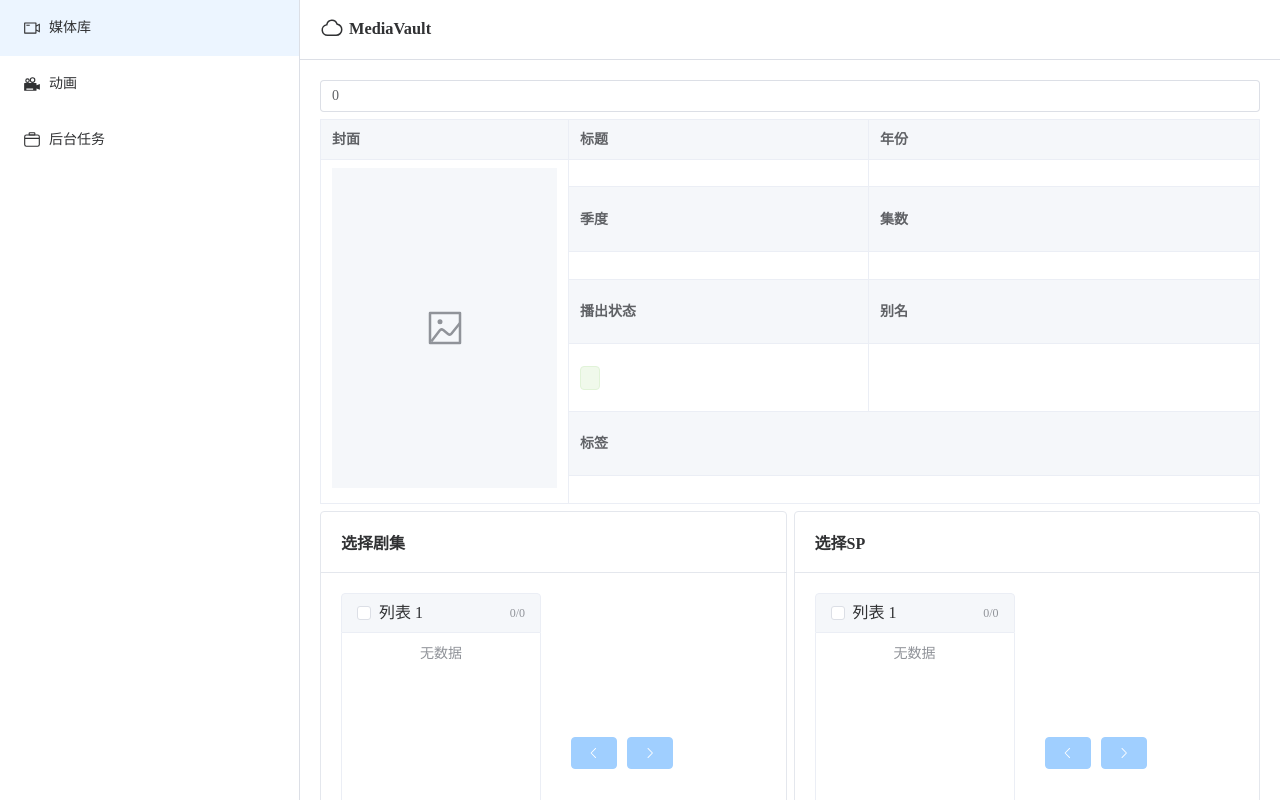
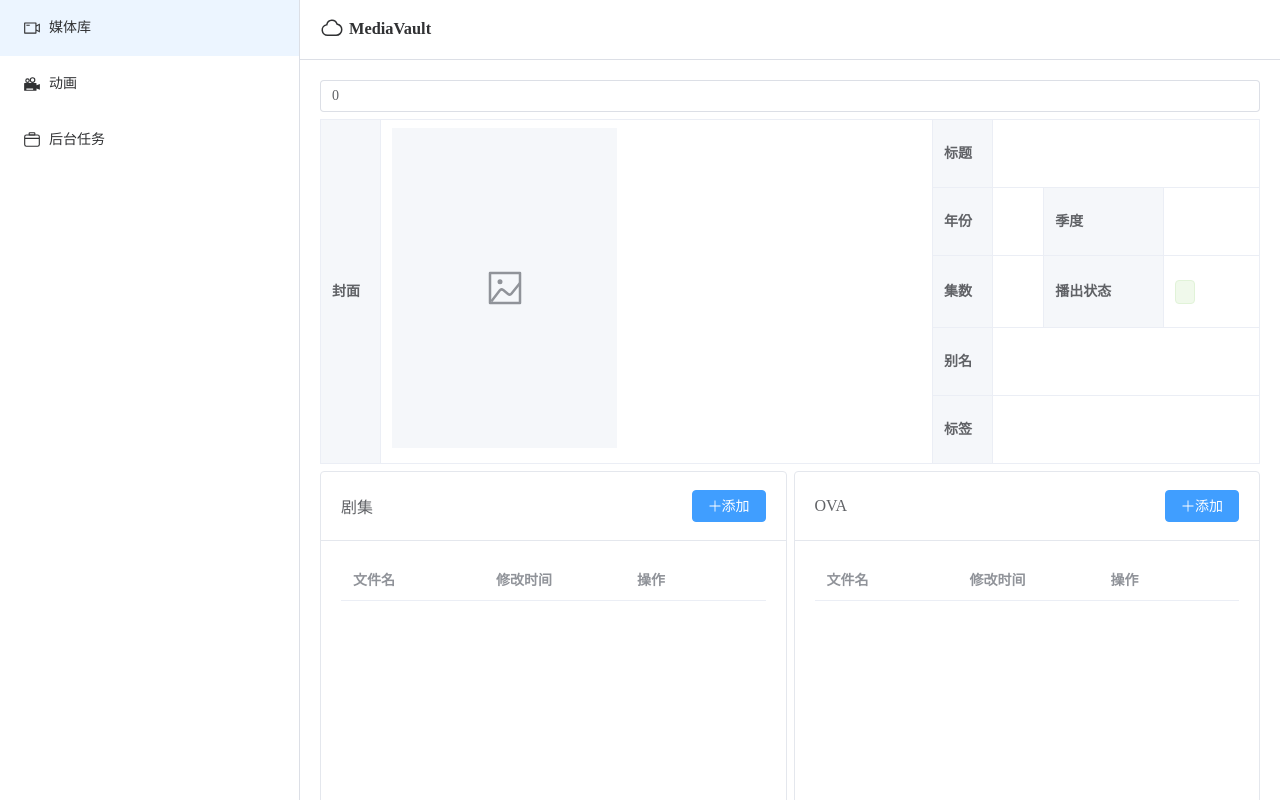
Before and after one commit to nnnewb/MediaVault, a Vue app in the folder media-vault/: page /anime/edit/new in a window 1280 px wide. Built offline with nearby package versions, Linux system fonts and the light colour scheme.

Commit message:
feat: 优化 UI/UX 效果

```diff
--- a/media-vault/src/views/AnimeEdit.vue
+++ b/media-vault/src/views/AnimeEdit.vue
@@ -60,8 +60,8 @@ function on_select_change(value) {
 
     <el-row>
       <el-col :span="24">
-        <el-descriptions border direction="vertical">
-          <el-descriptions-item label="封面" width="240" :rowspan="6">
+        <el-descriptions border direction="horizontal" :column="3" label-width="60">
+          <el-descriptions-item label="封面" :rowspan="5">
             <el-image :src="anime_info.picture" fit="cover">
               <template #error>
                 <el-icon :size="40" class="image-slot">
@@ -70,7 +70,7 @@ function on_select_change(value) {
               </template>
             </el-image>
           </el-descriptions-item>
-          <el-descriptions-item label="标题" width="300">
+          <el-descriptions-item label="标题" :span="2">
             <el-text size="large" type="primary" class="bold">
               {{ anime_info.title }}
             </el-text>
@@ -78,16 +78,20 @@ function on_select_change(value) {
           <el-descriptions-item label="年份">{{ anime_info.year }}</el-descriptions-item>
           <el-descriptions-item label="季度">{{ anime_info.season }}</el-descriptions-item>
           <el-descriptions-item label="集数">{{ anime_info.episodes }}</el-descriptions-item>
-          <el-descriptions-item label="播出状态">
+          <el-descriptions-item label="播出状态" label-width="120">
             <el-tag type="success">
               {{ anime_info.status }}
             </el-tag>
           </el-descriptions-item>
           <el-descriptions-item label="别名" :span="2">
-            <el-tag type="primary" v-for="synonym in anime_info.synonyms">{{ synonym }}</el-tag>
+            <el-space wrap>
+              <el-tag type="primary" v-for="synonym in anime_info.synonyms">{{ synonym }}</el-tag>
+            </el-space>
           </el-descriptions-item>
-          <el-descriptions-item label="标签">
-            <el-tag v-for="t in anime_info.tags">{{ t }}</el-tag>
+          <el-descriptions-item label="标签" :span="2">
+            <el-space wrap>
+              <el-tag v-for="t in anime_info.tags">{{ t }}</el-tag>
+            </el-space>
           </el-descriptions-item>
         </el-descriptions>
       </el-col>
@@ -97,18 +101,42 @@ function on_select_change(value) {
       <el-col :span="12">
         <el-card shadow="never">
           <template #header>
-            <h4>选择剧集</h4>
+            <el-row>
+              <el-text size="large">剧集</el-text>
+              <el-button type="primary" class="push">
+                <el-icon>
+                  <Plus />
+                </el-icon>
+                添加
+              </el-button>
+            </el-row>
           </template>
-          <el-transfer></el-transfer>
+          <el-table height="500">
+            <el-table-column label="文件名" />
+            <el-table-column label="修改时间" />
+            <el-table-column label="操作"></el-table-column>
+          </el-table>
         </el-card>
       </el-col>
 
       <el-col :span="12">
         <el-card shadow="never">
           <template #header>
-            <h4>选择SP</h4>
+            <el-row>
+              <el-text size="large">OVA</el-text>
+              <el-button type="primary" class="push">
+                <el-icon>
+                  <Plus />
+                </el-icon>
+                添加
+              </el-button>
+            </el-row>
           </template>
-          <el-transfer></el-transfer>
+          <el-table height="500">
+            <el-table-column label="文件名" />
+            <el-table-column label="修改时间" />
+            <el-table-column label="操作"></el-table-column>
+          </el-table>
         </el-card>
       </el-col>
     </el-row>
@@ -140,4 +168,8 @@ function on_select_change(value) {
 .bold {
   font-weight: bold;
 }
+
+.push {
+  margin-left: auto;
+}
 </style>
```
